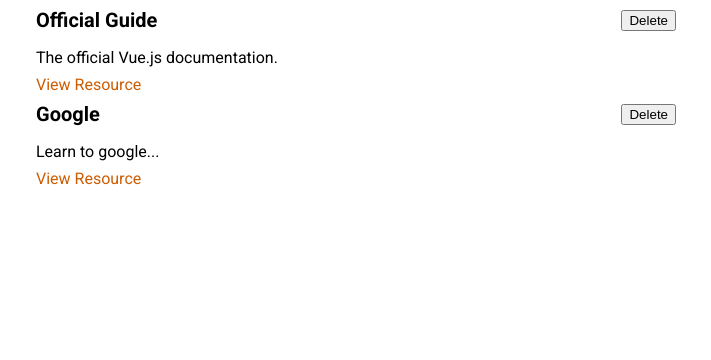
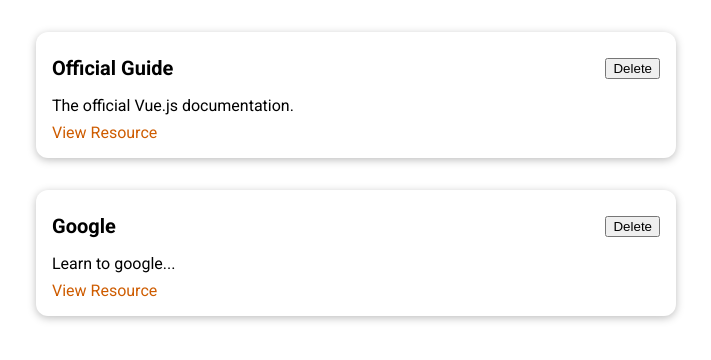
Before and after one commit to lauraylchen/simple-vue-project, a Vue app: page / in a window 1280 px wide. Shown: the top 360 px of the page, without its empty margins (284-995 px from the left). Built offline with nearby package versions, Linux system fonts and the light colour scheme; the HTML template or start-up script is replaced by a standard one.

Commit message:
Created base card component

```diff
--- /dev/null
+++ b/src/components/UI/BaseCard.vue
@@ -0,0 +1,15 @@
+<template>
+  <div>
+    <slot></slot>
+  </div>
+</template>
+
+<style scoped>
+div {
+  border-radius: 12px;
+  box-shadow: 0 2px 8px rgba(0, 0, 0, 0.26);
+  padding: 1rem;
+  margin: 2rem auto;
+  max-width: 40rem;
+}
+</style>
--- a/src/components/learning-resources/LearningResource.vue
+++ b/src/components/learning-resources/LearningResource.vue
@@ -1,20 +1,25 @@
 <template>
   <li>
-    <div>
+    <base-card>
       <header>
         <h3>{{ title }}</h3>
         <button>Delete</button>
       </header>
-    </div>
-    <p>{{ description }}</p>
-    <nav>
-      <a :href="link">View Resource</a>
-    </nav>
+      <p>{{ description }}</p>
+      <nav>
+        <a :href="link">View Resource</a>
+      </nav>
+    </base-card>
   </li>
 </template>
 
 <script>
+import BaseCard from '../UI/BaseCard.vue'
+
 export default {
+  components: {
+    BaseCard
+  },
   props: ['title', 'description', 'link']
 }
 </script>
```
